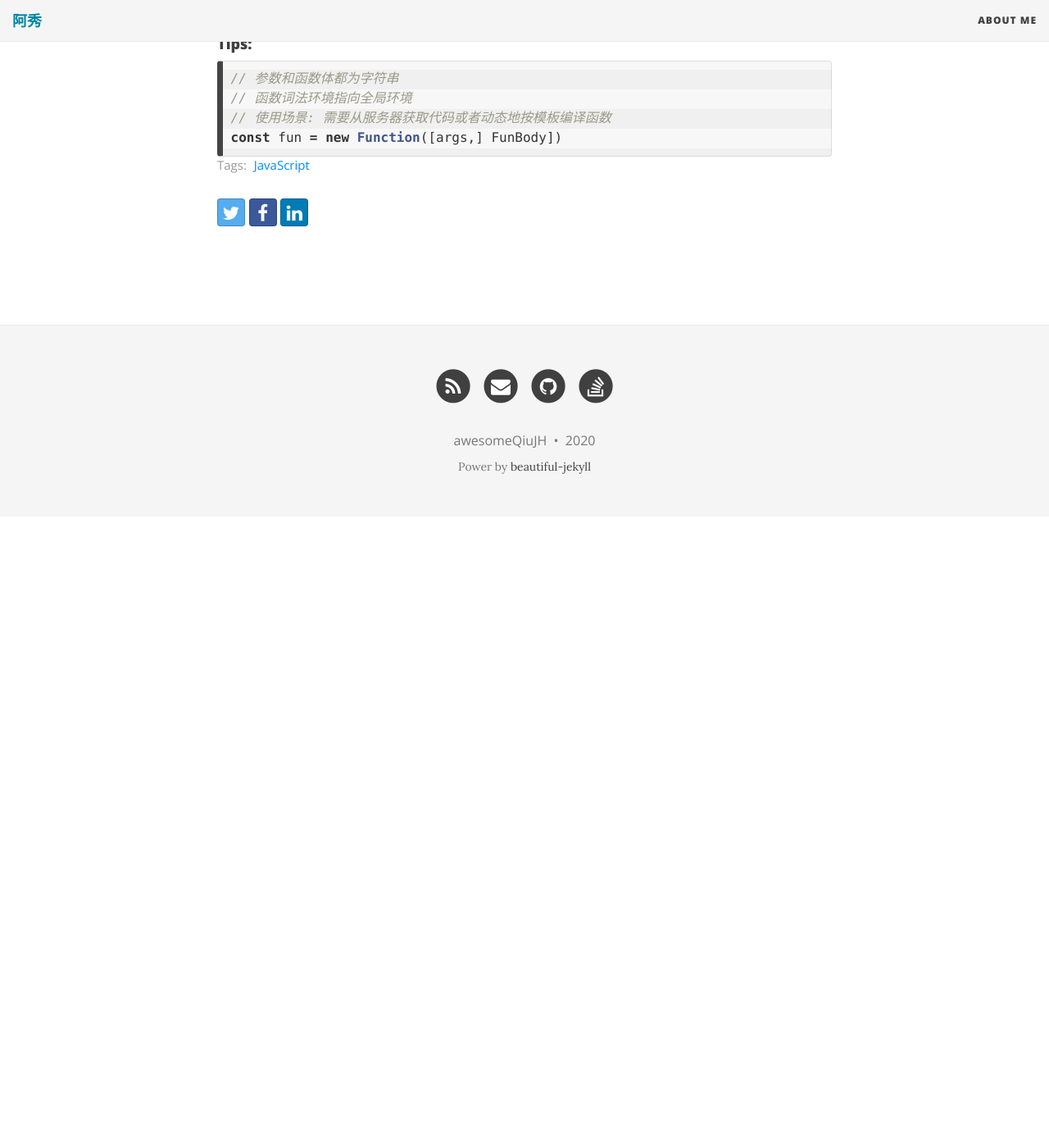
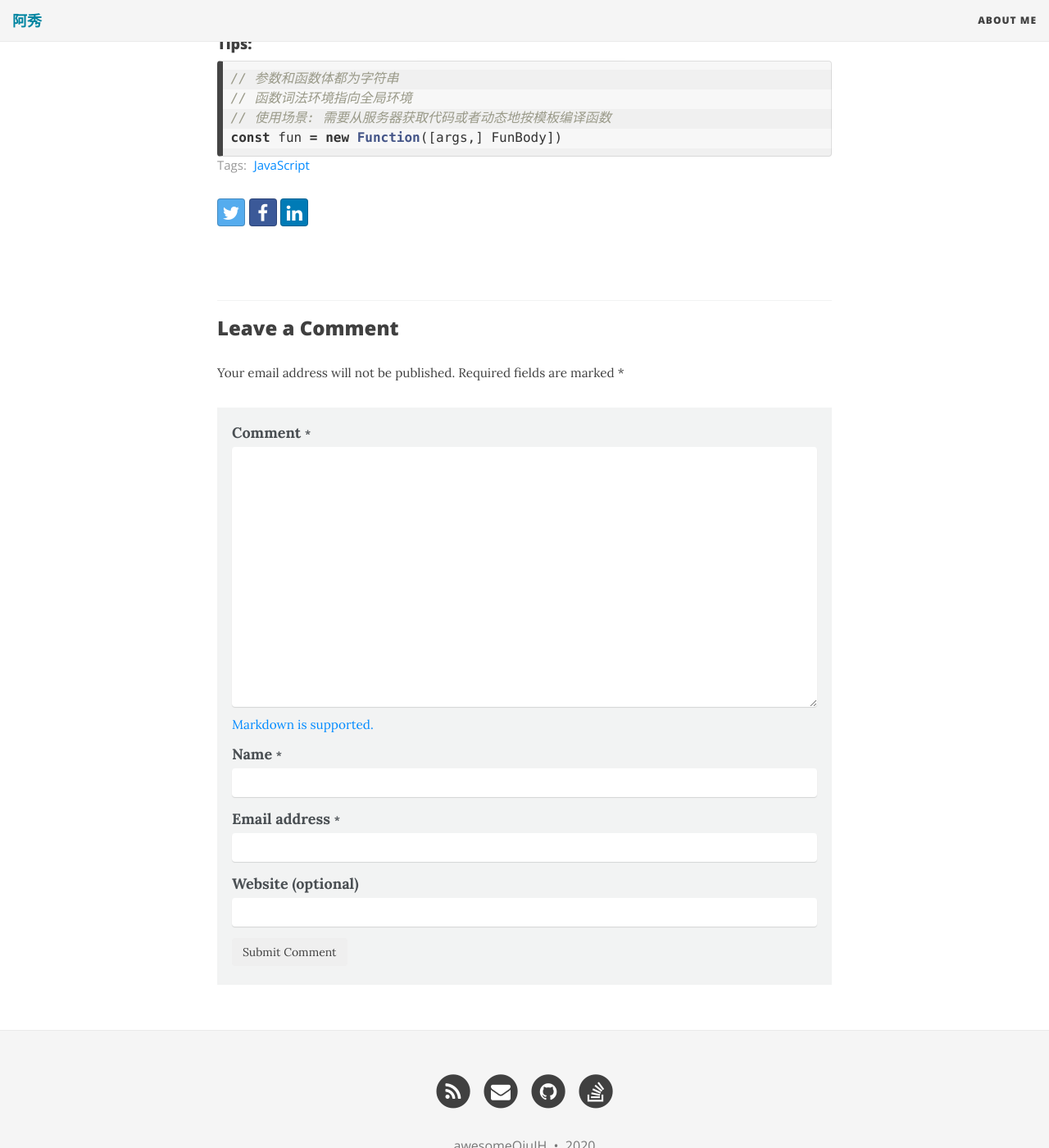
Before and after one commit to awesomeQiuJH/awesomeQiuJH.github.io, a Jekyll site: the page built from _posts/2020-01-20-new Function VS new function.md, in a window 1280 px wide and 1400 px high, scrolled down 912 px. Shown: the whole window at 82% size. Built offline with Jekyll 4.4.1, drawn with Linux system fonts in a browser that asks for light colours; nearby versions of some CDN libraries; before the commit the page ends 1542 px from its top, so only the background shows below that; some of the changed lines change nothing that is shown.

Commit message:
更新staticman信息

```diff
--- a/_config.yml
+++ b/_config.yml
@@ -124,7 +124,7 @@ share-links-active:
 
 # To use Staticman comments, fill in repository, branch, and endpoint
 staticman:
-  repository : # GitHub username/repository eg. "daattali/beautiful-jekyll"
+  repository : "awesomeQiuJH/awesomeQiuJH.github.io"
   branch     : master # If you're not using `master` branch, then you also need to update the `branch` parameter in `staticman.yml`
   endpoint   : # URL of your own deployment, with a trailing slash (will fallback to a public GitLab instance) eg. https://<your-api>/v3/entry/github/
   reCaptcha:
```
